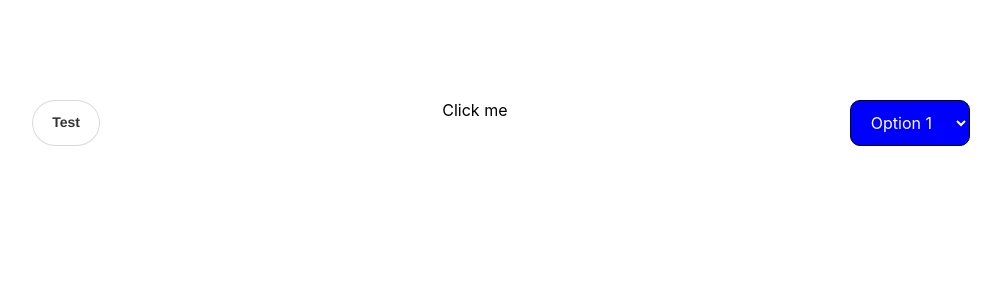
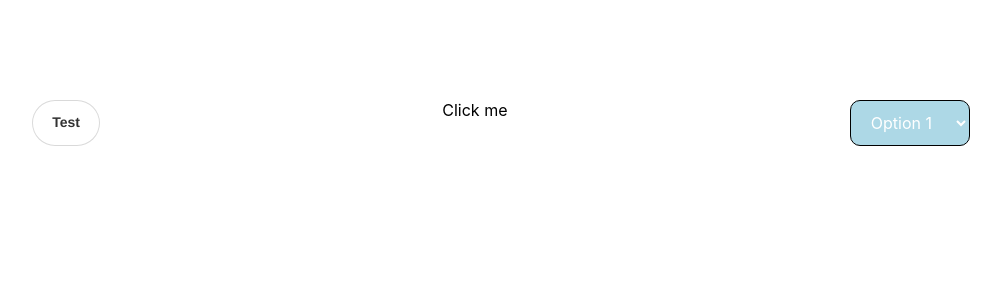
Before and after one commit to ieltxualganaras/storybook-tech-talk, a React (Create React App) app: page / in a window 1280 px wide. Shown: the top 300 px of the page, without its empty margins (139-1140 px from the left). Built offline with nearby package versions, Linux system fonts and the light colour scheme.

Commit message:
change select color

```diff
--- a/src/components/select/select.css
+++ b/src/components/select/select.css
@@ -11,7 +11,7 @@
 }
 
 .primary {
-  background-color: blue;
+  background-color: lightblue;
   color: white;
 }
 
```
Also changed, not shown: 1 other file (tests, documents, lock files or other folders).
